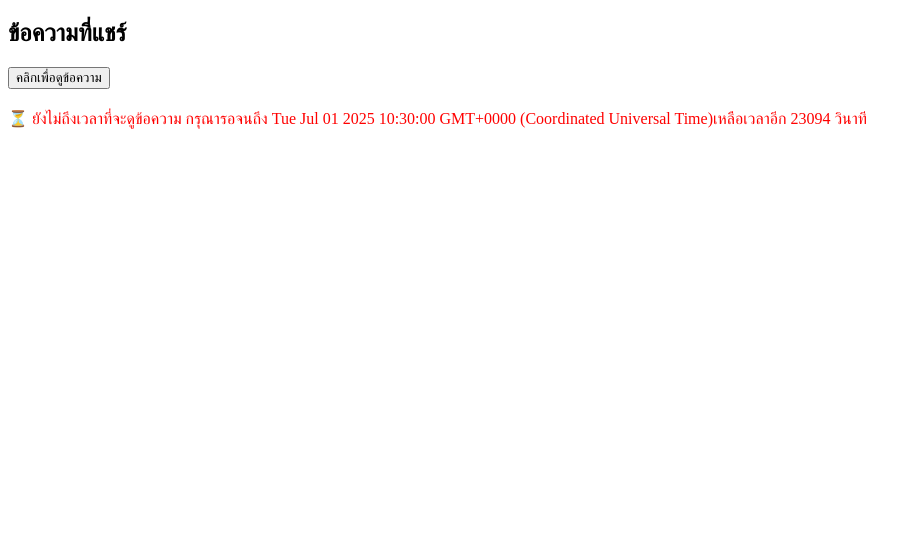
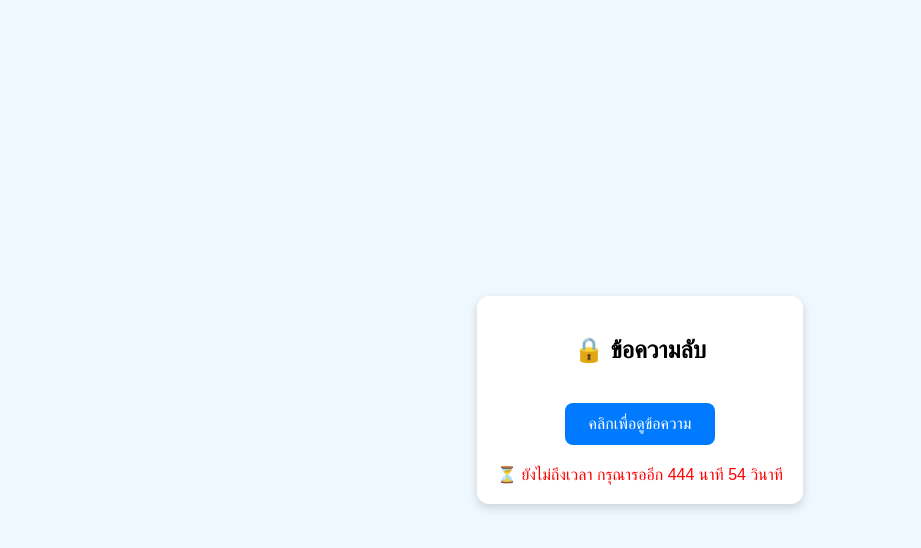
Before and after one commit to 592200/SecretText1, a plain HTML site: page index.html in a window 1280 px wide. Both pictures are taken after a click on the button "คลิกเพื่อดูข้อความ". Shown: the whole page, without its empty margins (0-921 px from the left). Drawn offline with Linux system fonts and the light colour scheme.

Commit message:
Update index.html

```diff
--- a/index.html
+++ b/index.html
@@ -1,43 +1,89 @@
 <!DOCTYPE html>
-<html>
+<html lang="th">
 <head>
   <meta charset="UTF-8">
-  <title>ข้อความลับ</title>
+  <meta name="viewport" content="width=device-width, initial-scale=1.0">
+  <title>ข้อความลับตามเวลา</title>
   <style>
+    * {
+      box-sizing: border-box;
+    }
+
+    body {
+      margin: 0;
+      padding: 0;
+      font-family: 'Arial', sans-serif;
+      background-color: #f0f8ff;
+      height: 100vh;
+      display: flex;
+      align-items: center;
+      justify-content: center;
+    }
+
+    .container {
+      text-align: center;
+      max-width: 90%;
+      padding: 20px;
+      background-color: #ffffff;
+      border-radius: 12px;
+      box-shadow: 0 4px 10px rgba(0, 0, 0, 0.15);
+    }
+
+    button {
+      padding: 12px 24px;
+      font-size: 16px;
+      border: none;
+      background-color: #007BFF;
+      color: white;
+      border-radius: 8px;
+      cursor: pointer;
+      margin-top: 20px;
+    }
+
+    button:hover {
+      background-color: #0056b3;
+    }
+
     #message {
       display: none;
       margin-top: 20px;
-      color: blue;
+      color: green;
       font-size: 18px;
     }
+
     #notyet {
+      margin-top: 20px;
       color: red;
-      margin-top: 20px;
+      font-size: 16px;
     }
   </style>
 </head>
 <body>
 
-<h2>ข้อความที่แชร์</h2>
+  <div class="container">
+    <h2>🔒 ข้อความลับ</h2>
     <button onclick="checkAccess()">คลิกเพื่อดูข้อความ</button>
-
     <div id="notyet"></div>
-<div id="message">🌟 ข้อความลับ: Hardware ที่ต้องเตรียมมีดังนี้!</div>
+    <div id="message">✅ ยินดีต้อนรับ! ข้อความลับนี้พร้อมให้ดูแล้ว 🎉</div>
+  </div>
 
   <script>
     function checkAccess() {
       const now = new Date();
 
-    // 🔧 ตั้งเวลาที่อนุญาตให้ดูข้อความ (ปี, เดือน-1, วัน, ชั่วโมง, นาที)
-    const availableFrom = new Date(2025, 6, 1, 10, 30); // 2 ก.ค. 2025 เวลา 09:00
+      // 🕘 เปลี่ยนวันที่และเวลาเริ่มเข้าถึงได้ที่นี่ (ปี, เดือน-1, วัน, ชั่วโมง, นาที)
+      const availableFrom = new Date(2025, 6, 1, 11, 30); // 2 ก.ค. 2025 09:00
 
       if (now >= availableFrom) {
         document.getElementById("message").style.display = "block";
         document.getElementById("notyet").style.display = "none";
       } else {
+        const remainingSeconds = Math.ceil((availableFrom - now) / 1000);
+        const minutes = Math.floor(remainingSeconds / 60);
+        const seconds = remainingSeconds % 60;
         document.getElementById("message").style.display = "none";
-      const remain = Math.ceil((availableFrom - now)/1000);
-      document.getElementById("notyet").innerText = "⏳ ยังไม่ถึงเวลาที่จะดูข้อความ กรุณารอจนถึง " +availableFrom + "เหลือเวลาอีก "+ remain +" วินาที";
+        document.getElementById("notyet").innerText =
+          `⏳ ยังไม่ถึงเวลา กรุณารออีก ${minutes} นาที ${seconds} วินาที`;
       }
     }
   </script>
```
Lines whose indentation alone changed are shown as unchanged.
